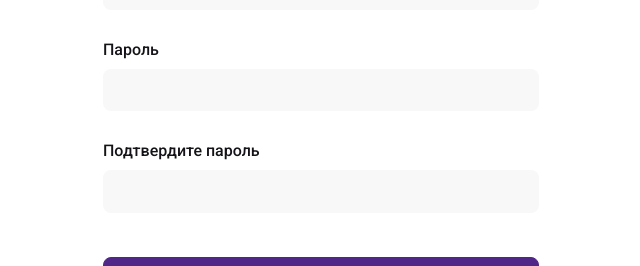
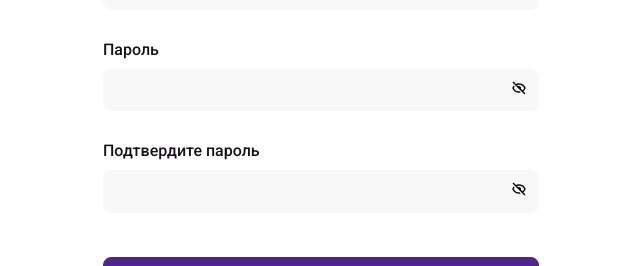
Before and after one commit to sergykt/antipoff-group-test-task, a React (Vite) app: page /sign-up in a window 1280 px wide. Shown: the part 312-578 px from the top of the page, without its empty margins (319-959 px from the left). Built offline with nearby package versions, Linux system fonts and the light colour scheme.

Commit message:
feat: input password visibility toggle

```diff
--- a/src/shared/ui/Input/Input.module.scss
+++ b/src/shared/ui/Input/Input.module.scss
@@ -14,10 +14,16 @@
   margin-bottom: 8px;
 }
 
+.inputWrapper {
+  display: flex;
+  background-color: var(--gray-light);
+  width: 100%;
+  border-radius: 8px;
+}
+
 .input {
   font-size: var(--font-size-m);
-  background-color: var(--gray-light);
-  border-radius: 8px;
+  background-color: transparent;
   border: none;
   padding: 12px 8px 12px 16px;
   margin: 0;
@@ -25,7 +31,9 @@
   box-sizing: border-box;
 
   &:focus {
-    outline: 1px solid var(--violet);
+    .inputWrapper {
+      outline: 1px solid var(--violet);
+    }
   }
 }
 
@@ -39,3 +47,11 @@
   color: var(--red);
   font-size: var(--font-size-s);
 }
+
+.showPassword {
+  border: none;
+  background-color: transparent;
+  padding: 0 12px;
+  margin: 0;
+  cursor: pointer;
+}
--- a/src/shared/ui/Input/Input.tsx
+++ b/src/shared/ui/Input/Input.tsx
@@ -1,4 +1,5 @@
-import { type ComponentProps } from 'react';
+import { useCallback, useState, type ComponentProps } from 'react';
+import { BiHide } from 'react-icons/bi';
 import classNames from 'classnames';
 import styles from './Input.module.scss';
 
@@ -26,15 +27,23 @@ export const Input = (props: InputProps) => {
     autoComplete,
   } = props;
 
+  const [showPassword, setShowPassword] = useState(false);
+
+  const togglePasswordVisibility = useCallback(
+    () => setShowPassword((prev) => !prev),
+    [setShowPassword],
+  );
+
   return (
     <div className={classNames(styles.wrapper, className)}>
       <label className={styles.label} htmlFor={id}>
         {label}
       </label>
+      <div className={styles.inputWrapper}>
         <input
           className={styles.input}
           id={id}
-        type={type}
+          type={type === 'password' && showPassword ? 'text' : type}
           placeholder={placeholder}
           value={value}
           name={name}
@@ -44,6 +53,12 @@ export const Input = (props: InputProps) => {
           disabled={disabled}
           autoComplete={autoComplete}
         />
+        {type === 'password' && (
+          <button type='button' className={styles.showPassword} onClick={togglePasswordVisibility}>
+            <BiHide />
+          </button>
+        )}
+      </div>
       {error && <p className={styles.error}>{helperText}</p>}
     </div>
   );
```
Lines whose indentation alone changed are shown as unchanged.
